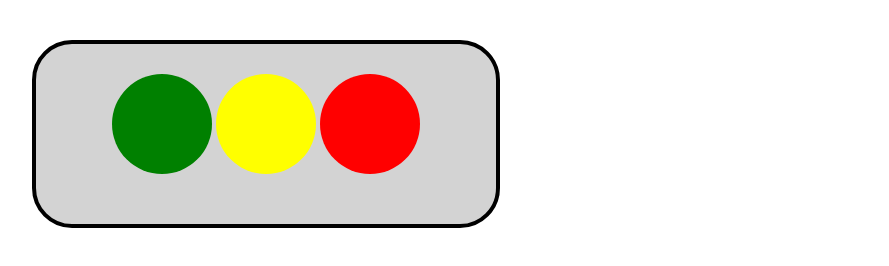
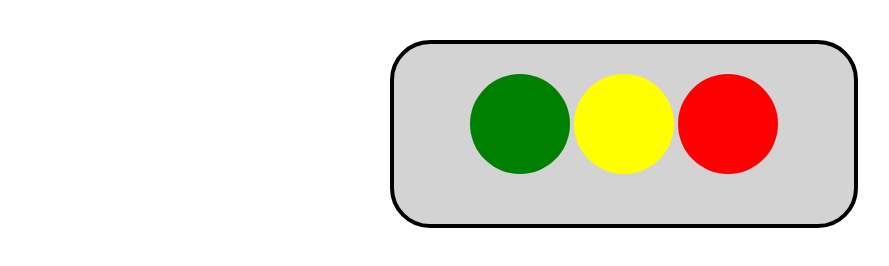
Before and after one commit to acciojob/box-model-SafiraFarheen, a website: page main.html in a window 1280 px wide. Shown: the whole page, without its empty margins (16-905 px from the left). Drawn offline with Linux system fonts and the light colour scheme.

Commit message:
created a submission

```diff
--- a/main.html
+++ b/main.html
@@ -8,7 +8,7 @@
 
 <body>
 	<!-- the entire body must be written by student -->
-	<div class="box">
+	<div class="container">
 		<div class="green"></div>
 		<div class="yellow"></div>
 		<div class="red"></div>
--- a/styles.css
+++ b/styles.css
@@ -1,11 +1,11 @@
 /*  your css code here. If applicable */
-.box{
+.container{
 	border: 4px solid black;
 	border-radius:40px;
 	width:400px;
 	height:120px;
 	padding:30px;
-	margin:40px;
+	margin:40px auto;
 	background-color:lightgray;
 	text-align:center;
 }
```
